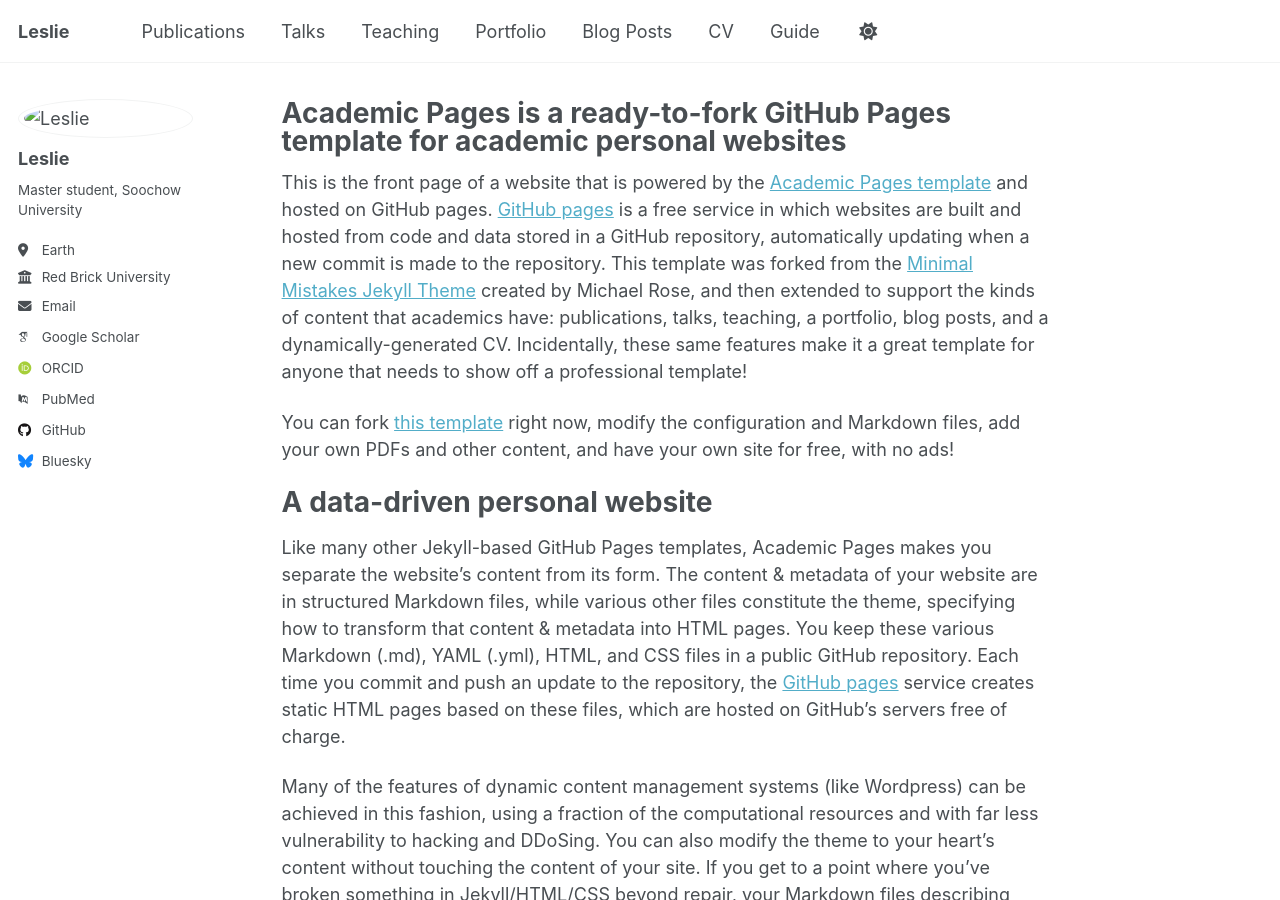
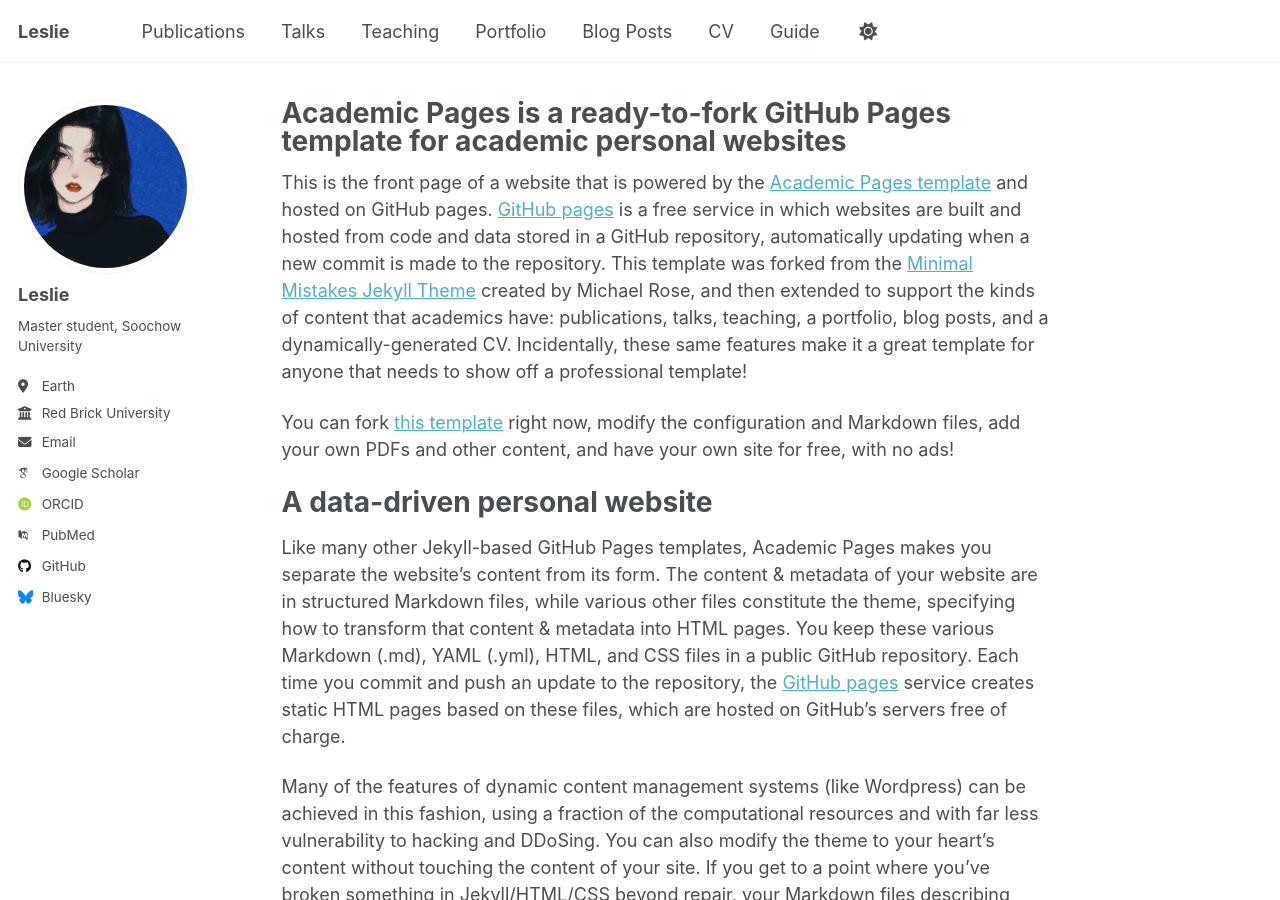
Before and after one commit to Luminescent7/Luminescent7.github.io, a Jekyll site: the page built from _pages/about.md, in a window 1280 px wide and 900 px high. Built offline with Jekyll 4.4.1, drawn with Linux system fonts in a browser that asks for light colours; some web fonts are replaced; a script that is not in the unit is left out.

Commit message:
Update _config.yml

```diff
--- a/_config.yml
+++ b/_config.yml
@@ -22,7 +22,7 @@ repository               : "academicpages/academicpages.github.io"
 #               Additional customization can be done by editing /_includes/author-profile.html
 author:
   # Biographic information
-  avatar           : "images/avatar1.png"
+  avatar           : "avatar1.png"
   name             : "Leslie"
   pronouns         : # example: "she/her"
   bio              : "Master student, Soochow University"
```
